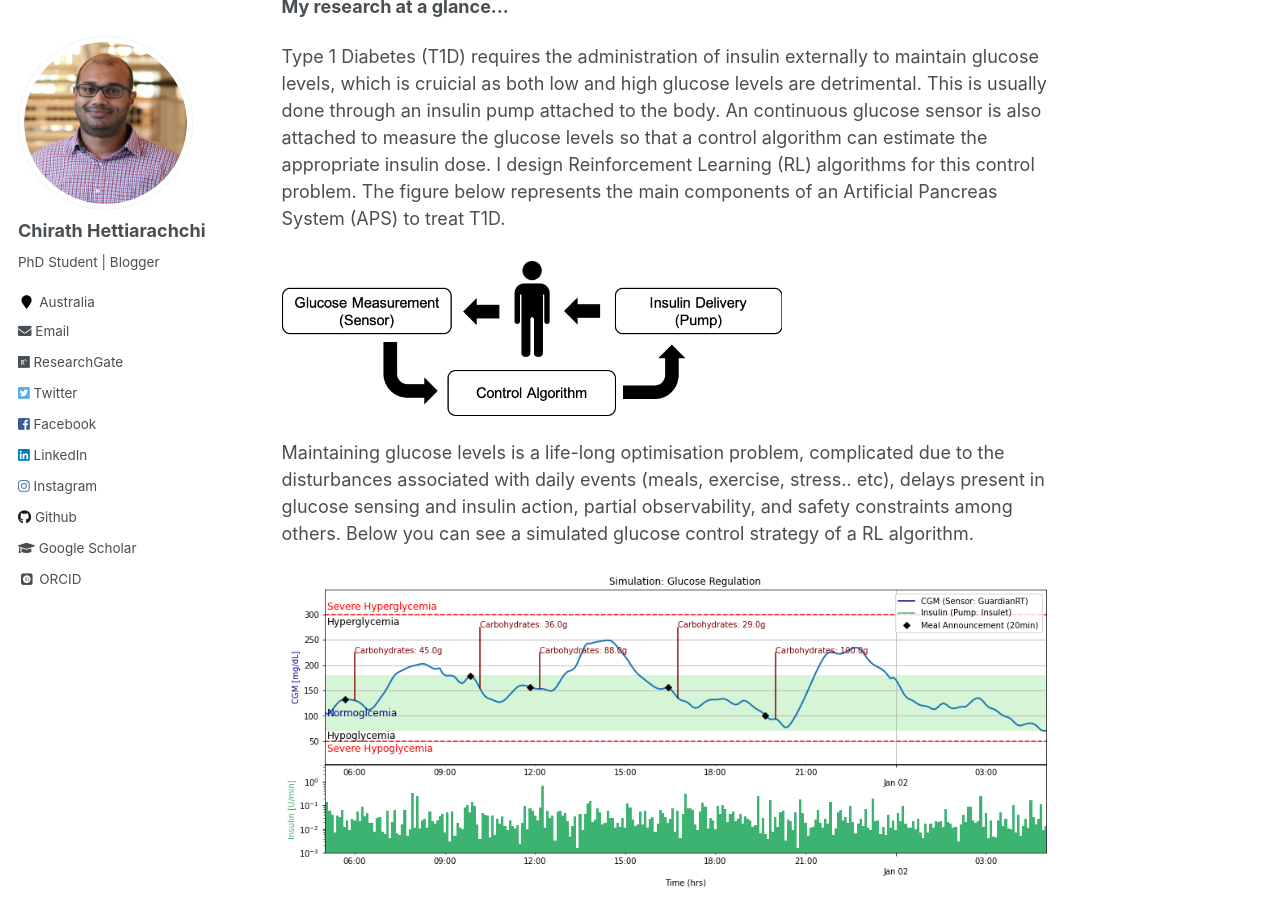
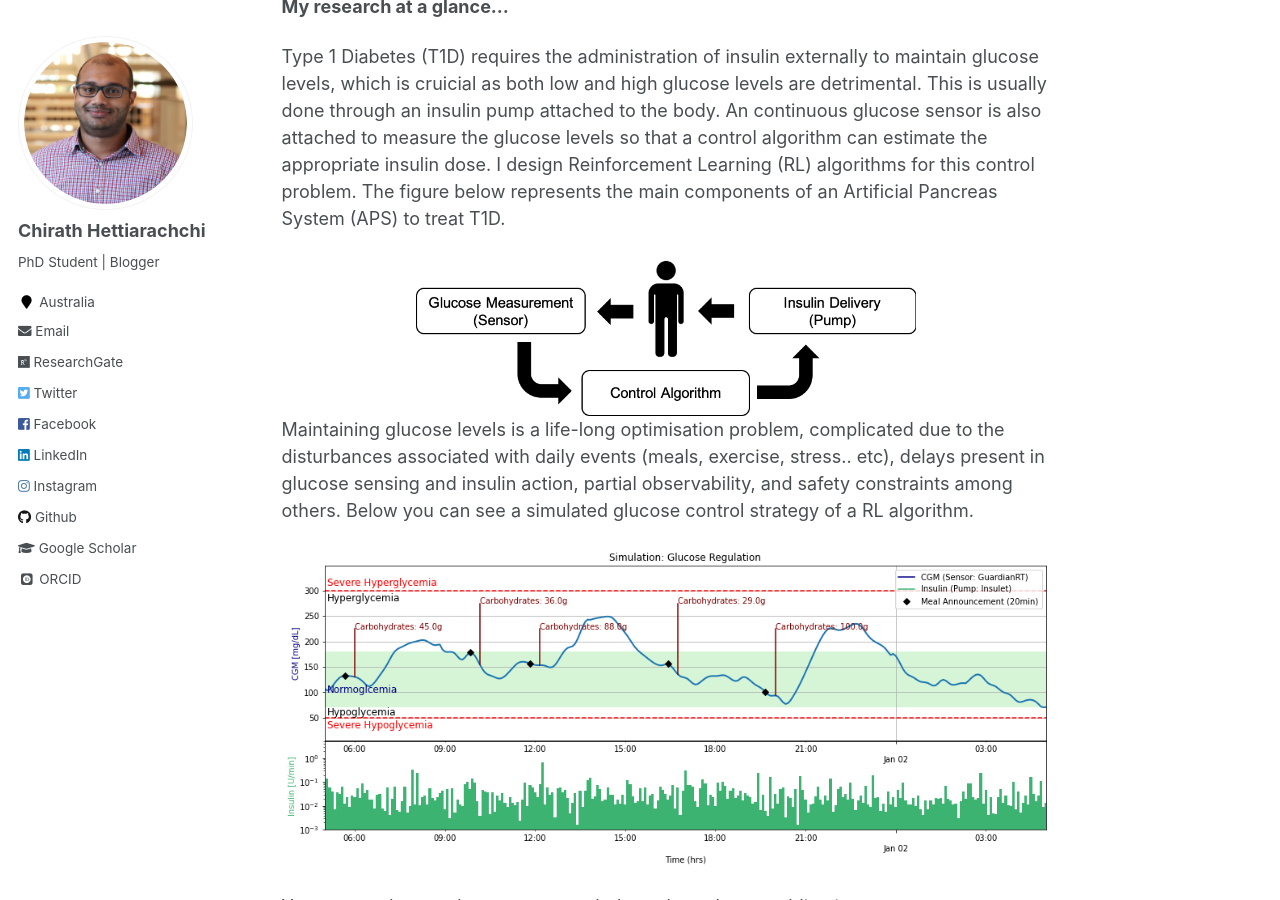
Before and after one commit to chirathyh/chirathyh.github.io, a Jekyll site: the page built from _pages/about.md, in a window 1280 px wide and 900 px high, scrolled down 543 px. Built offline with Jekyll 4.4.1, drawn with Linux system fonts in a browser that asks for light colours; some web fonts are replaced.

Commit message:
Update about.md

```diff
--- a/_pages/about.md
+++ b/_pages/about.md
@@ -19,7 +19,7 @@
 
 Type 1 Diabetes (T1D) requires the administration of insulin externally to maintain glucose levels, which is cruicial as both low and high glucose levels are detrimental. This is usually done through an insulin pump attached to the body. An continuous glucose sensor is also attached to measure the glucose levels so that a control algorithm can estimate the appropriate insulin dose. I design Reinforcement Learning (RL) algorithms for this control problem. The figure below represents the main components of an Artificial Pancreas System (APS) to treat T1D.
 
-<img src='/images/sys.png' width="500" height="161" class="center">
+<center><img src='/images/sys.png' width="500" height="161"></center>
 
 Maintaining glucose levels is a life-long optimisation problem, complicated due to the disturbances associated with daily events (meals, exercise, stress.. etc), delays present in glucose sensing and insulin action, partial observability, and safety constraints among others. Below you can see a simulated glucose control strategy of a RL algorithm.
 
```
